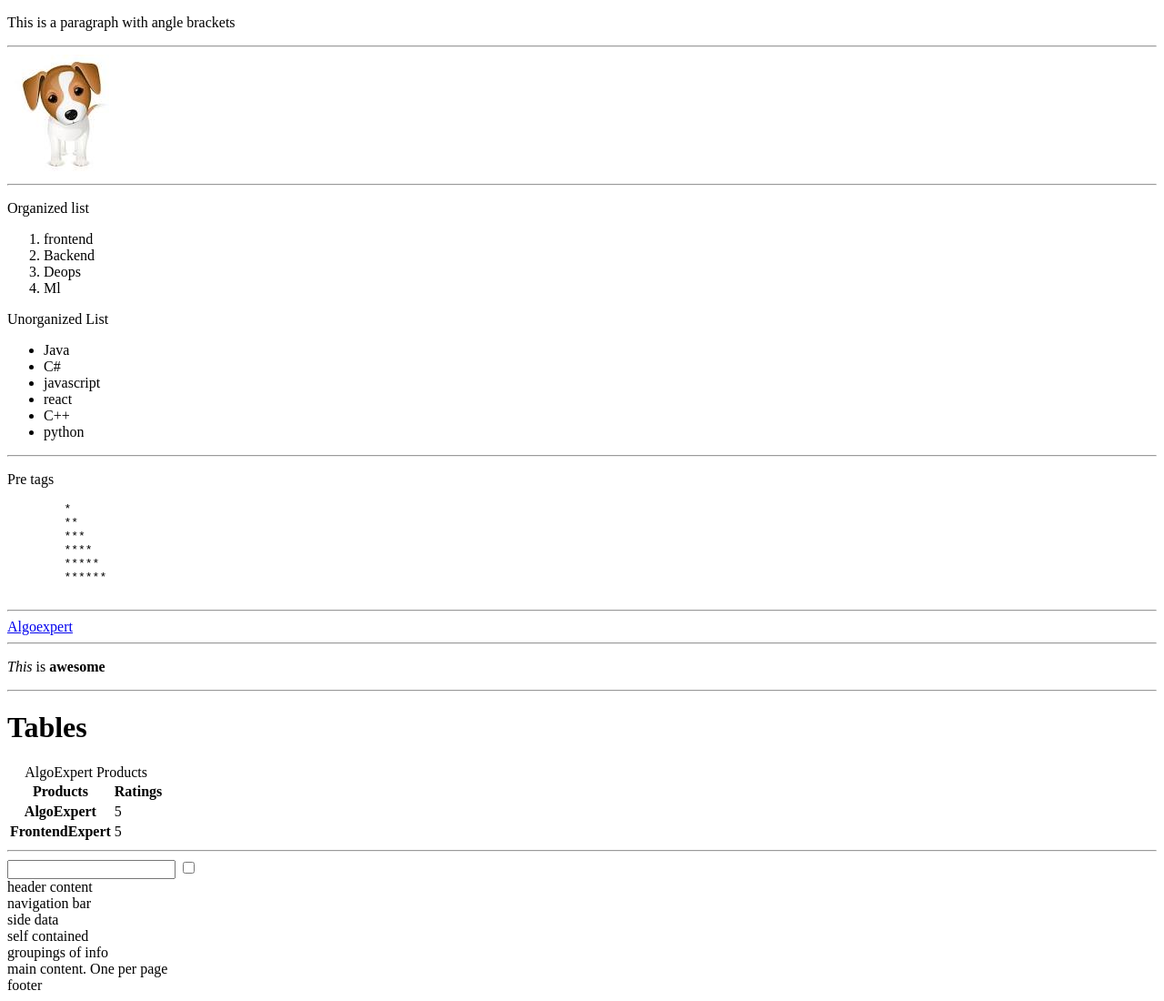
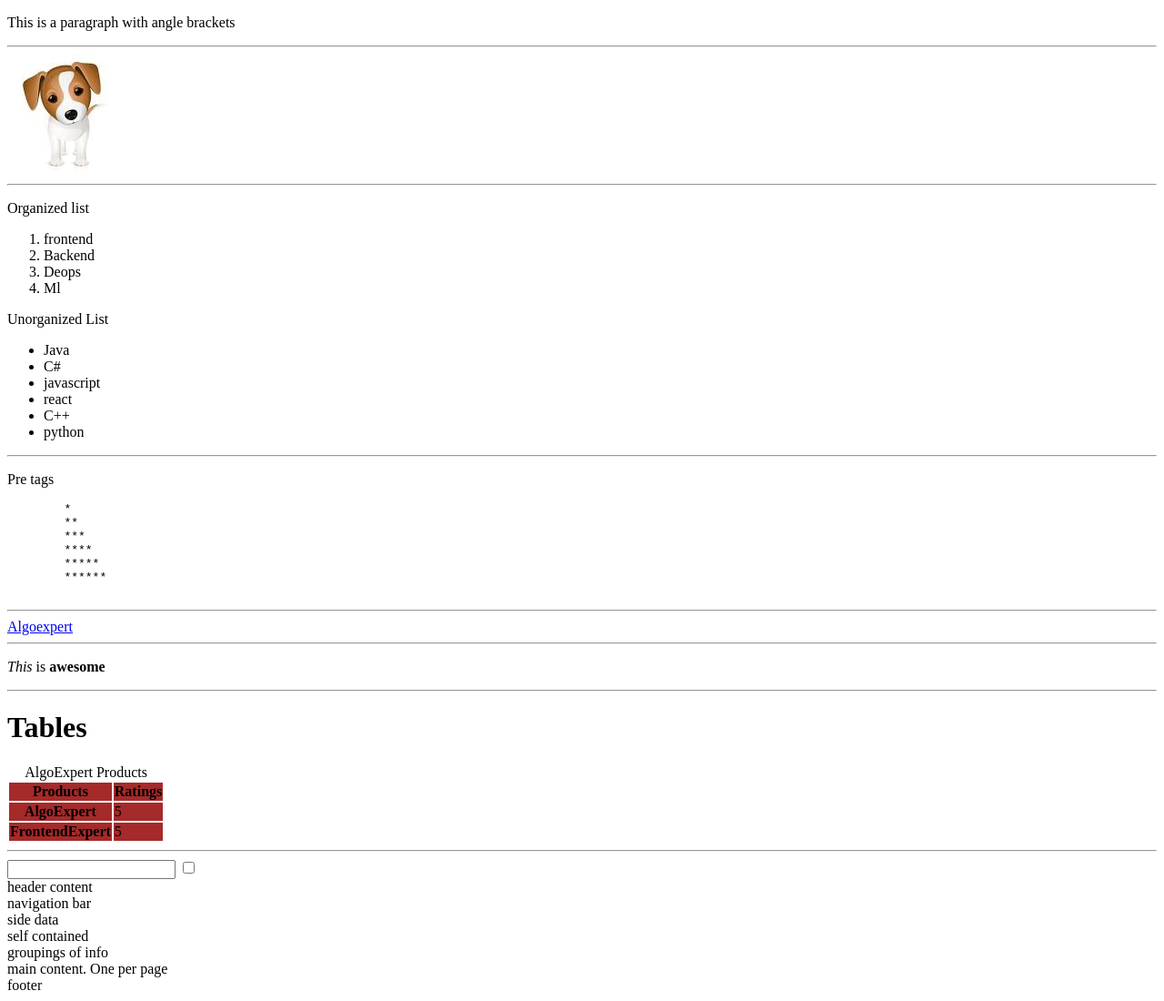
Before and after one commit to JustusMochache/algoexperthtmlcrushcourse, a plain HTML site: page index.html in a window 1280 px wide. Shown: the whole page at 91% size. Drawn offline with Linux system fonts and the light colour scheme.

Commit message:
add tables

```diff
--- a/index.html
+++ b/index.html
@@ -59,6 +59,9 @@
 
     <table>
         <caption>AlgoExpert Products</caption>
+        <colgroup>
+            <col span="2" style="background-color: brown;">
+        </colgroup>
         <thead>
             <tr scope="col">
                     <th>Products</th>
```
